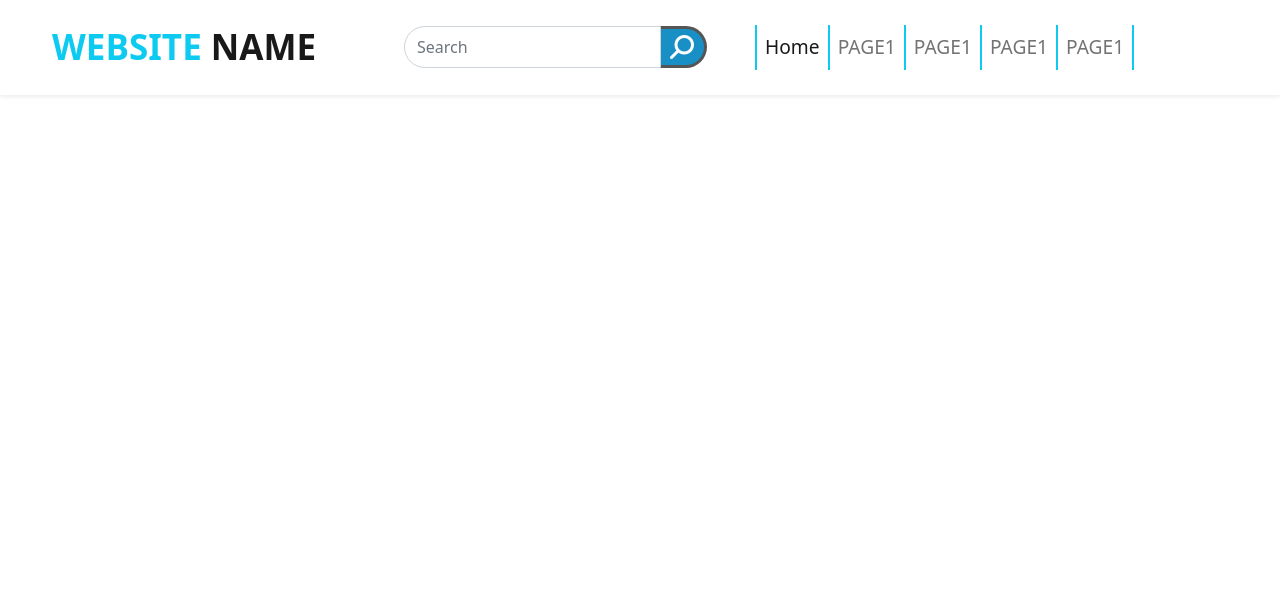
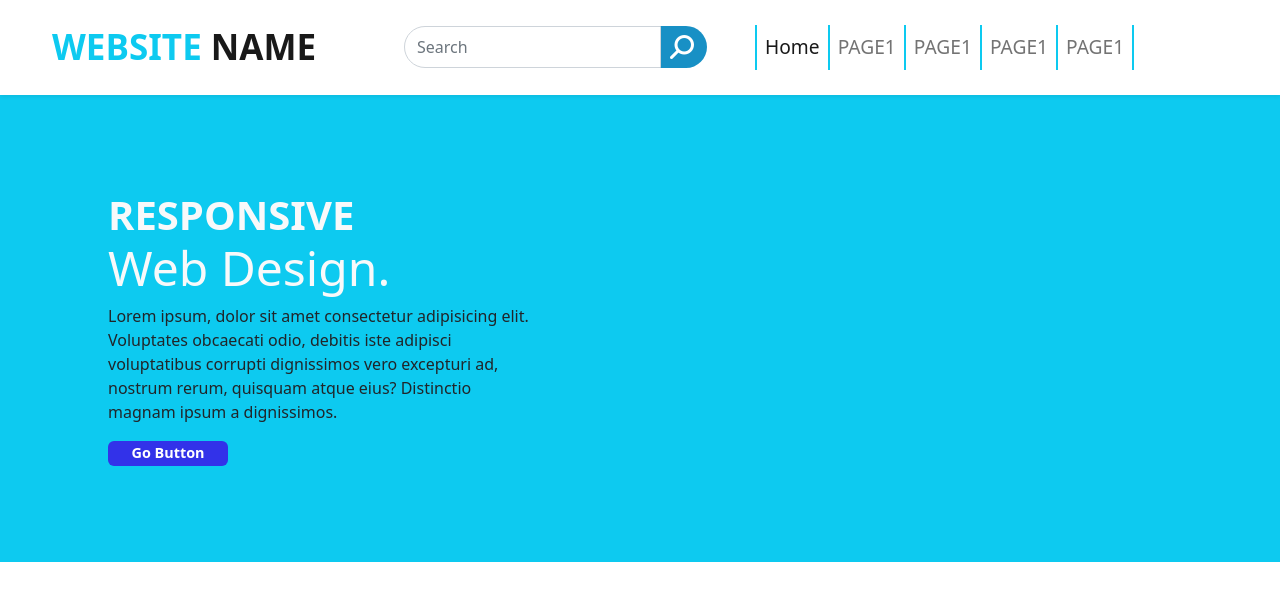
Before and after one commit to SyedJawwad/UI-Page, a plain HTML site: page index.html in a window 1280 px wide. Drawn offline with nearby package versions, Linux system fonts and the light colour scheme.

Commit message:
first left section

```diff
--- a/index.html
+++ b/index.html
@@ -40,7 +40,8 @@
 
                 <ul class="navbar-nav me-auto mb-2 mb-lg-0">
                     <li class="nav-item">
-                        <a class="nav-link active border-start border-info border-2" aria-current="page" href="#">Home</a>
+                        <a class="nav-link active border-start border-info border-2" aria-current="page"
+                            href="#">Home</a>
                     </li>
                     <li class="nav-item">
                         <a class="nav-link border-start border-end  border-info border-2 " href="#">PAGE1</a>
@@ -54,12 +55,32 @@
                     <li class="nav-item">
                         <a class="nav-link border-end  border-info border-2 " href="#">PAGE1</a>
                     </li>
-
                 </ul>
 
             </div>
         </div>
     </nav>
+    <div class="container-fluid bg-info">
+        <div class="row">
+            <div class="col-6">
+                <div class="para p-5 m-5">
+                    <div class="h1 text-light fw-bold">RESPONSIVE
+                        <br><span class="display-5">Web Design.
+                    </div>
+                    <p>Lorem ipsum, dolor sit amet consectetur adipisicing elit. Voluptates obcaecati odio, debitis iste
+                        adipisci voluptatibus corrupti dignissimos vero excepturi ad, nostrum rerum, quisquam atque
+                        eius? Distinctio magnam ipsum a dignissimos.</p>
+
+                    <a href="#" class="badge badge-pill">Go Button</a>
+                </div>
+
+            </div>
+            <div class="col-6">
+
+            </div>
+        </div>
+
+    </div>
 
     <script src="https://cdn.jsdelivr.net/npm/bootstrap@5.2.3/dist/js/bootstrap.bundle.min.js"
         integrity="sha384-kenU1KFdBIe4zVF0s0G1M5b4hcpxyD9F7jL+jjXkk+Q2h455rYXK/7HAuoJl+0I4"
--- a/style.css
+++ b/style.css
@@ -25,7 +25,7 @@
     background: #1890c5;
     font-size: 24px;
     font-weight: 500;
-    border: 3px solid #555;
+    border: 3px solid #1890c5;
     border-left: none;
     height: auto;
     border-radius: 0 50px 50px 0 !important;
@@ -35,3 +35,12 @@
     font-size: 1.2rem !important;
     font-weight: 500 !important;
 }
+.para{
+    margin-left:50px;
+}
+.badge{
+    background-color: rgb(50, 50, 233);
+    text-decoration: none;
+    font-size: 0.9rem !important;
+    width: 120px;
+}
```
